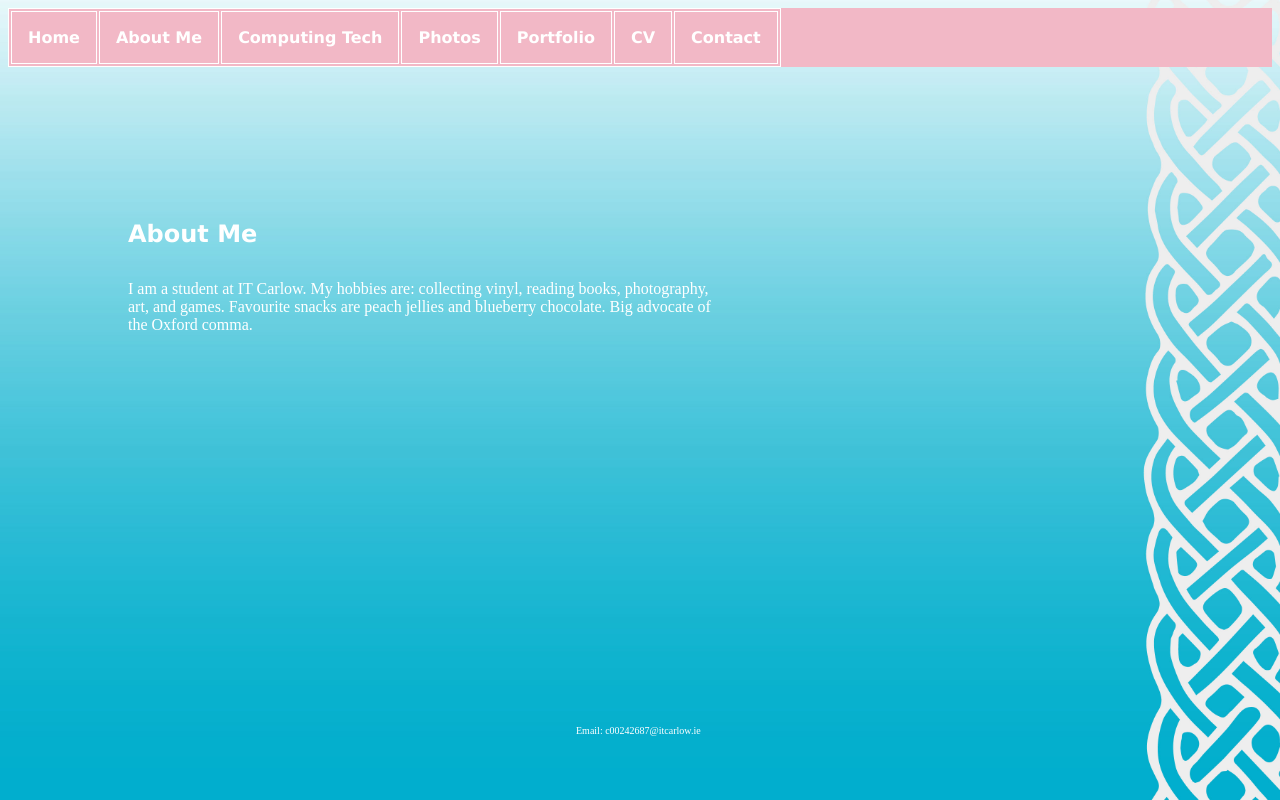
After one commit to 404UserNotFound/Python-Project, a Flask app: page /aboutme in a window 1280 px wide. The commit adds this page. Run offline with Flask 2, Linux system fonts and the light colour scheme; lists and menus that the app fills with data are empty.

Commit message:
about me page + stylesheet update

```diff
--- a/static/stylesheetcss.css
+++ b/static/stylesheetcss.css
@@ -129,23 +129,6 @@ body {
 		left: 10%;
 		width: 600px;
 }
-/* Hobbies page lists*/
-.listleft {
-		position: fixed;
-		top: 45%;
-		left: 45%;
-		width: 600px;
-}
-.listright {
-		position: fixed;
-		top: 46%;
-		left: 75%;
-}
-.listmiddle {
-		position: fixed;
-		top: 46%;
-		left: 60%;
-}
 /* Links on portfolio page*/
 .externallinks {
 		position: fixed;
@@ -168,3 +151,10 @@ body {
 .main {
 		margin-top: 30px;
 }
+/*About Me Page text*/
+.abouttext{
+		position: fixed;
+		top: 35%;
+		left: 10%;
+		width: 600px;
+}
--- /dev/null
+++ b/templates/aboutme.html
@@ -0,0 +1,33 @@
+{% extends 'base.html' %}
+
+{% block body %}
+		<div class="navbar"> <!-- Navbar with hover element -->
+			<table border= "1" bordercolor="white">
+			<tbody>
+			 <th><a href="/home"><font face = "verdana" size = "3">Home</font></a></th>
+			 <th><a href="#"><font face = "verdana" size = "3">About Me</font></a></th>
+			 <th><a href="/comp_tech"><font face = "verdana" size = "3">Computing Tech</font></a></th>
+			 <th><a href="/photos"><font face = "verdana" size = "3">Photos<font></a></th>
+			 <th><a href="/portfolio"><font face = "verdana" size = "3">Portfolio<font></a></th>
+			 <th><a href="/cv"><font face = "verdana" size = "3">CV<font></a></th>
+			 <th><a href="/contact"><font face = "verdana" size = "3">Contact<font></a></th>
+			 </tbody>
+			 </table>
+		</div>
+
+		<div class="header">
+			<h2 style="color:white; font-family:Verdana;">About Me</h2>
+		</div>
+
+		<div class="abouttext">
+			 <font color ="white" style="Verdana">
+			  I am a student at IT Carlow.
+			  My hobbies are: collecting vinyl, reading books, photography, art, and games.
+			  Favourite snacks are peach jellies and blueberry chocolate.
+			  Big advocate of the Oxford comma.</font>
+		</div>
+
+			<div class="emailfooter"> <!-- Footer with email -->
+				<font color="white" size="1" align="center"> Email: c00242687@itcarlow.ie</font></font></pre></p>
+			</div>
+{% endblock %}
```
